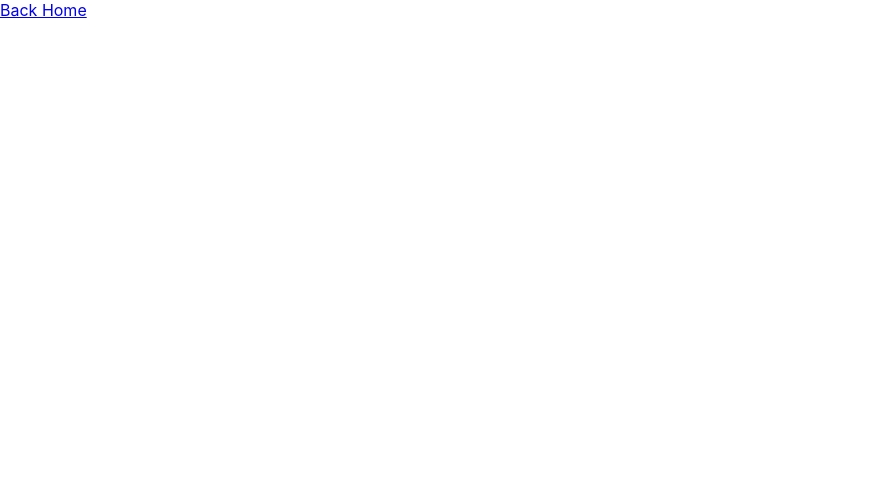
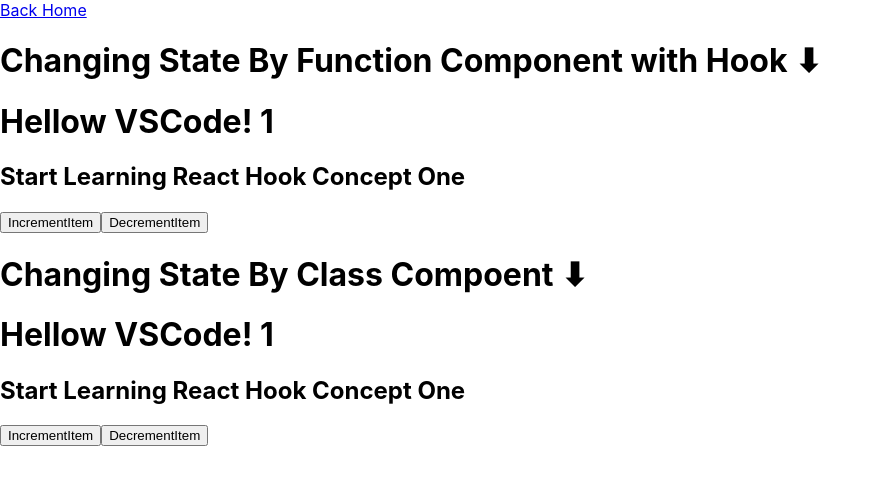
Before and after one commit to ShigatsuEl/10-concepts-react-hooks, a React (Create React App) app: page /#/first-concept in a window 1280 px wide. Shown: the top 484 px of the page, without its empty margins (0-882 px from the left). Built offline with nearby package versions, Linux system fonts and the light colour scheme.

Commit message:
01.useState Hook

```diff
--- a/src/components/Navigation.js
+++ b/src/components/Navigation.js
@@ -2,19 +2,25 @@ import React from "react";
 import { Link } from "react-router-dom";
 import "./Navigation.css";
 
-function Navigation() {
+const Navigation = () => {
   return (
     <table className="nav__container" bordercolor="white" align="center">
+      <thead>
+        <tr>
           <th>Number</th>
           <th width="auto">Concept</th>
+        </tr>
+      </thead>
+      <tbody>
         <tr>
           <td>01</td>
           <td>
             <Link to="/first-concept">useState</Link>
           </td>
         </tr>
+      </tbody>
     </table>
   );
-}
+};
 
 export default Navigation;
--- a/src/routes/First.js
+++ b/src/routes/First.js
@@ -1,8 +1,56 @@
-import React from "react";
+import React, { useState } from "react";
 import { Link } from "react-router-dom";
 
+// 리액트 훅을 사용해 함수 컴포넌트로 state 설정
 function First() {
-  return <Link to="/">Back Home</Link>;
+  const [state, setState] = useState(1);
+  const incrementItem = () => setState(state + 1);
+  const decrementItem = () => setState(state - 1);
+  return (
+    <>
+      <Link to="/">Back Home</Link>
+      <h1>Changing State By Function Component with Hook ⬇</h1>
+      <div className="First">
+        <h1>Hellow VSCode! {state}</h1>
+        <h2>Start Learning React Hook Concept One</h2>
+        <button onClick={incrementItem}>IncrementItem</button>
+        <button onClick={decrementItem}>DecrementItem</button>
+      </div>
+      <FirstUgly />
+    </>
+  );
+}
+
+// 클래스 컴포넌트로 state 설정
+class FirstUgly extends React.Component {
+  state = {
+    item: 1,
+  };
+  render() {
+    const { item } = this.state;
+    return (
+      <>
+        <h1>Changing State By Class Compoent ⬇</h1>
+        <div className="First">
+          <h1>Hellow VSCode! {item}</h1>
+          <h2>Start Learning React Hook Concept One</h2>
+          <button onClick={this.incrementItem}>IncrementItem</button>
+          <button onClick={this.decrementItem}>DecrementItem</button>
+        </div>
+      </>
+    );
+  }
+  incrementItem = () => {
+    this.setState((state) => {
+      return { item: state.item + 1 };
+    });
+  };
+
+  decrementItem = () => {
+    this.setState((state) => {
+      return { item: state.item - 1 };
+    });
+  };
 }
 
 export default First;
```
Also changed, not shown: 1 other file (tests, documents, lock files or other folders). Lines whose indentation alone changed are shown as unchanged.
